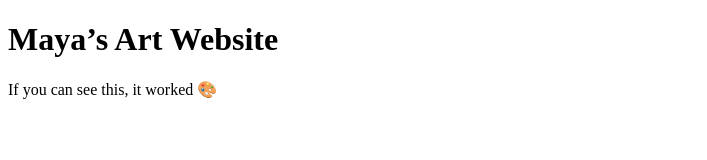
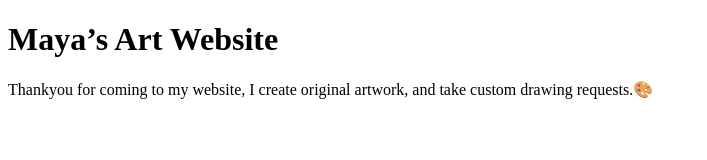
Before and after one commit to MayaJart/MayaJart-s-art-, a plain HTML site: page index.html in a window 1280 px wide. Shown: the whole page, without its empty margins (0-707 px from the left). Drawn offline with Linux system fonts and the light colour scheme.

Commit message:
Update index.html

```diff
--- a/index.html
+++ b/index.html
@@ -5,6 +5,7 @@
   </head>
   <body>
     <h1>Maya’s Art Website</h1>
-    <p>If you can see this, it worked 🎨</p>
+    <p>
+      Thankyou for coming to my website, I create original artwork, and take custom drawing requests.🎨</p>
   </body>
 </html>
```
